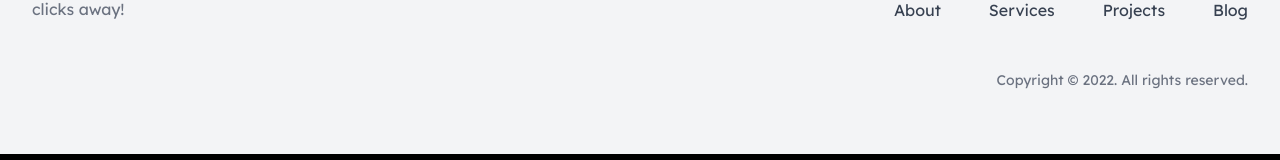
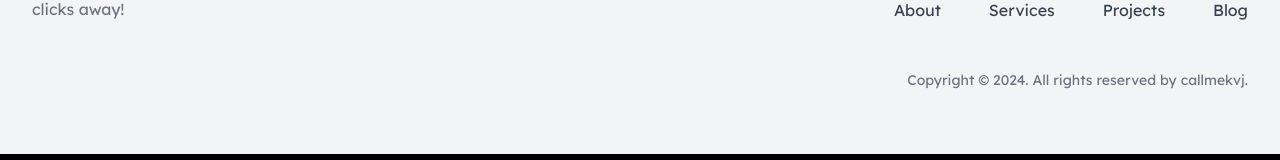
Before and after one commit to Kvj-Harsha/QuickRent, a Next.js app: page /About in a window 1280 px wide. Shown: the part 362-522 px from the top of the page. Built offline with nearby package versions, Linux system fonts and the light colour scheme; no server answers.

Commit message:
few_changes

```diff
--- a/app/_components/Footer.js
+++ b/app/_components/Footer.js
@@ -82,7 +82,7 @@ function Footer() {
     </div>
 
     <p className="mt-12 text-center text-sm text-gray-500 lg:text-right dark:text-gray-400">
-      Copyright &copy; 2022. All rights reserved.
+      Copyright &copy; 2024. All rights reserved by callmekvj.
     </p>
   </div>
 </footer>
```
Also changed, not shown: app/_components/sryNavbar.js (deleted, +0 -156 lines).
